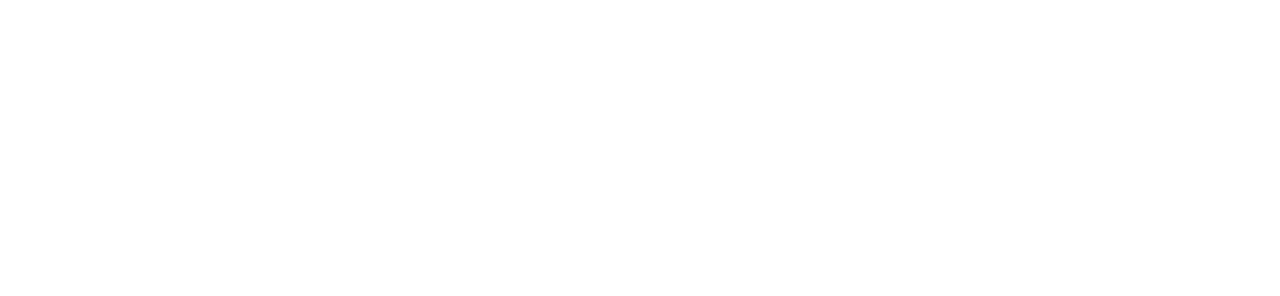
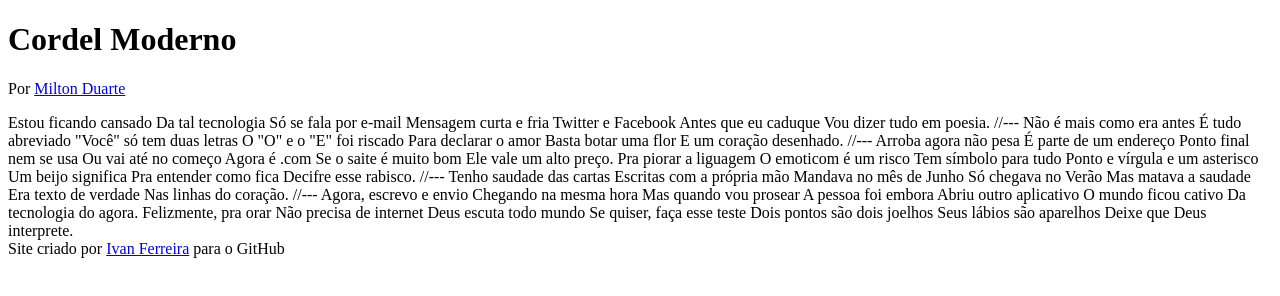
Before and after one commit to ivanferreira1/html-css, a plain HTML site: page desafios/desafio012/index.html in a window 1280 px wide. Drawn offline with Linux system fonts and the light colour scheme.

Commit message:
atualizei desafio 012

```diff
--- a/desafios/desafio012/index.html
+++ b/desafios/desafio012/index.html
@@ -6,6 +6,74 @@
     <title>Cordel Moderno</title>
 </head>
 <body>
+    <header>
+        <h1>Cordel Moderno</h1>
+        <p>Por <a href="https://www.recantodasletras.com.br/poesias/3186743" target="_blank">Milton Duarte</a></p>
+    </header>
 
+    Estou ficando cansado
+    Da tal tecnologia
+    Só se fala por e-mail
+    Mensagem curta e fria
+    Twitter e Facebook
+    Antes que eu caduque
+    Vou dizer tudo em poesia.
+
+    //---
+
+    Não é mais como era antes
+    É tudo abreviado
+    "Você" só tem duas letras
+    O "O" e o "E" foi riscado
+    Para declarar o amor
+    Basta botar uma flor
+    E um coração desenhado.
+
+    //---
+
+    Arroba agora não pesa
+    É parte de um endereço
+    Ponto final nem se usa
+    Ou vai até no começo
+    Agora é .com
+    Se o saite é muito bom
+    Ele vale um alto preço.
+
+    Pra piorar a liguagem
+    O emoticom é um risco
+    Tem símbolo para tudo
+    Ponto e vírgula e um asterisco
+    Um beijo significa
+    Pra entender como fica
+    Decifre esse rabisco.
+
+    //---
+
+    Tenho saudade das cartas
+    Escritas com a própria mão
+    Mandava no mês de Junho
+    Só chegava no Verão
+    Mas matava a saudade
+    Era texto de verdade
+    Nas linhas do coração.
+
+    //---
+
+    Agora, escrevo e envio
+    Chegando na mesma hora
+    Mas quando vou prosear
+    A pessoa foi embora
+    Abriu outro aplicativo
+    O mundo ficou cativo
+    Da tecnologia do agora.
+
+    Felizmente, pra orar
+    Não precisa de internet
+    Deus escuta todo mundo
+    Se quiser, faça esse teste
+    Dois pontos são dois joelhos
+    Seus lábios são aparelhos
+    Deixe que Deus interprete.
+    <footer>Site criado por <a href="https://ivanferreira1.github.io" target="_blank">Ivan Ferreira</a> para o GitHub</footer>
 </body>
 </html>
```
